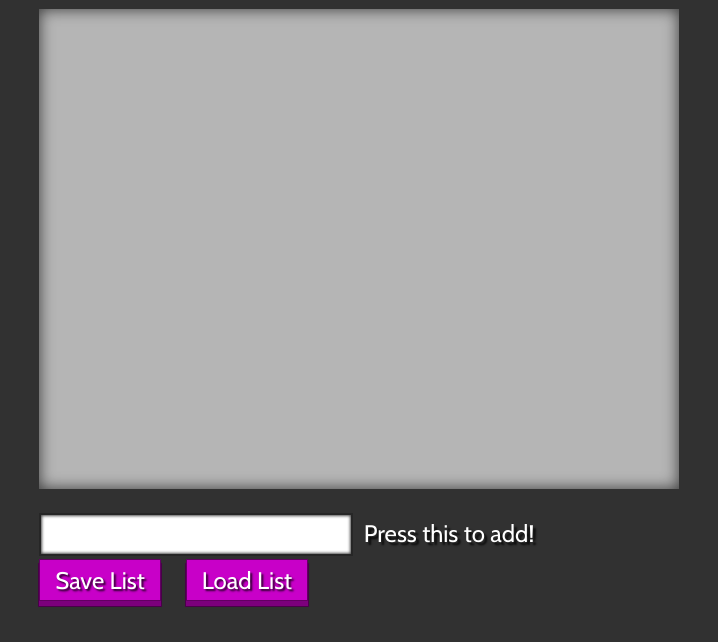
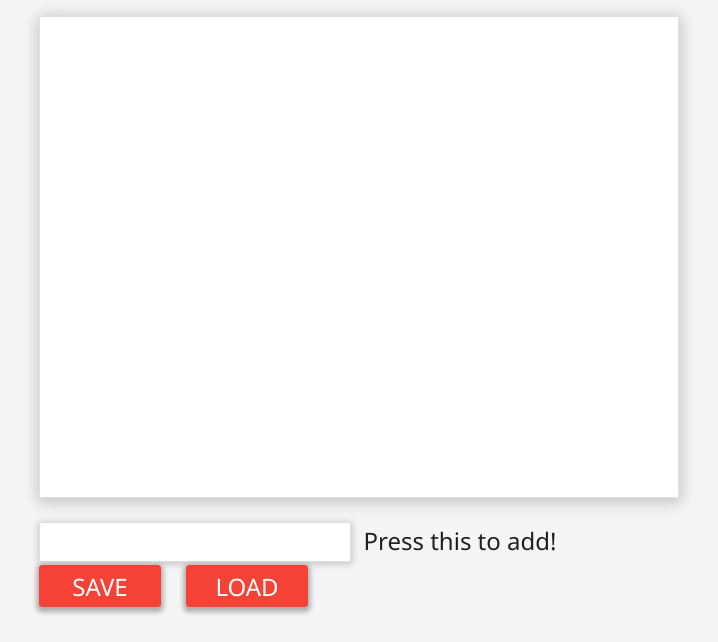
Before and after one commit to m1ksu/To-Do-List, a website: page src/index.pug in a window 1280 px wide. Shown: the part 158-800 px from the top of the page, without its empty margins (281-999 px from the left). Drawn offline with nearby package versions, Linux system fonts and the light colour scheme; files that its build step writes are made by us from their sources.

Commit message:
Site has a more of an material design look now.

```diff
--- a/src/index.pug
+++ b/src/index.pug
@@ -6,7 +6,7 @@ html
         meta(charset="utf-8")
         meta(name="viewport" content="width=device-width, initial-scale=1.0")
 
-        link(href="https://fonts.googleapis.com/css?family=Cabin"
+        link(href="https://fonts.googleapis.com/css?family=Noto+Sans"
             rel="stylesheet")
         link(rel="stylesheet", href="style.css")
 
@@ -17,7 +17,7 @@ html
     body
 
 
-        h1 The List:
+        h1 List:
 
         ul.list
 
@@ -27,8 +27,8 @@ html
         br.button-margin
 
         .save-button
-            span Save List
+            div SAVE
         span.storage-unav Local storage is not supported by this browser.
 
         .load-button
-            span Load List
+            div LOAD
--- a/src/style.sass
+++ b/src/style.sass
@@ -1,27 +1,37 @@
-$globaltextshadowcolor: rgba(0, 0, 0, .77)
-$globalbackgroundcolor: rgb(49, 49, 49)
-$globalcolor: #fff
+$globalshadowcolor: rgba(0, 0, 0, .3)
+$globalbackgroundcolor: #f5f5f5
+$globalcolor: #202020
 
 html,
 body
   background-color: $globalbackgroundcolor
   color: $globalcolor
 
-  font-family: 'Cabin', sans-serif
+  font-family: 'Noto Sans', sans-serif
   font-size: 24px
-
-  text-shadow: 3px 3px 2px $globaltextshadowcolor
 
 body
   margin: 6% auto 0
   width: 50%
 
+.list
+  $listbackgroundcolor: #fff
+  $listshadowcolor: rgba(0, 0, 0, .2)
+  $bordercolor: #e0e0e0
+
+  background: $listbackgroundcolor
+  border: 1px solid $bordercolor
+  box-shadow: 0 2.5px 15px 2.5px $listshadowcolor
+  height: 400px
+  overflow-y: scroll
+  padding: 40px
+
 .list-input
-  $insetcolor: rgba(0, 0, 0, .7)
-  $bordercolor: rgba(0, 0, 0, .85)
+  $insetcolor: rgba(0, 0, 0, .2)
+  $bordercolor: #e0e0e0
 
-  border: 2px solid $bordercolor
-  box-shadow: inset 0 0 3px 1px $insetcolor
+  border: 1px solid $bordercolor
+  box-shadow: 0 1px 7.5px 1.5px $insetcolor
   font-family: Cabin
   font-size: 16px
   font-weight: bold
@@ -30,20 +40,8 @@ body
   vertical-align: middle
   width: 300px
 
-
-.list
-  $listbackgroundcolor: rgb(181, 181, 181)
-  $listshadowcolor: rgba(0, 0, 0, .7)
-
-  background: $listbackgroundcolor
-  box-shadow: inset 0 0 15px 0 $listshadowcolor
-  height: 400px
-  overflow-y: scroll
-  padding: 40px
-
 .list-item
   margin-left: 4%
-  text-shadow: 0 0 6px #000, 3px 3px 2px $globaltextshadowcolor
 
   .remove-button
     font-size: 34px
@@ -60,37 +58,55 @@ body
     color: darken($globalcolor, 40%)
     cursor: pointer
 
-.login
-  margin-top: 30%
-
 .save-button,
 .load-button
-  $buttoncolor: rgba(200, 0, 200, 1)
+  $buttoncolor: #f44336
   $buttontextcolor: #fff
-  $buttonbordercolor: darken($buttoncolor, 20%)
+
+  animation-duration: .2s
+  animation-fill-mode: forwards
+  animation-name: hoverOut
 
   background: $buttoncolor
-  border: 1px solid $buttonbordercolor
-  box-shadow: 0 5px 0 darken($buttoncolor, 15%), 0 5px 0 1px darken($buttonbordercolor, 5%)
+  border: 1px solid $buttoncolor
+  border-radius: 3px
+  box-shadow: 0 2.5px 5px 2.5px $globalshadowcolor
   color: $buttontextcolor
   display: table-cell
   height: 40px
+  position: relative
   text-align: center
-  text-shadow: 2px 2px 2px $globaltextshadowcolor
   user-select: none
   width: 120px
 
+
   &:hover
+    animation-duration: .2s
+    animation-fill-mode: forwards
+    animation-name: hoverIn
     cursor: pointer
 
-  &:active
-    box-shadow: none
-    transform: translate(25px, 5px)
+  @keyframes hoverIn
+    to
+      background: darken($buttoncolor, 30%)
+      border: 1px solid darken($buttoncolor, 30%)
 
-  span
-    position: relative
-    top: 15%
-    transform: translateY(50%)
+  @keyframes hoverOut
+    from
+      background: darken($buttoncolor, 30%)
+      border: 1px solid darken($buttoncolor, 30%)
+
+    to
+      background-color: $buttoncolor
+      border: 1px solid $buttoncolor
+
+  div
+    font-size: 24px
+    left: 50%
+    position: absolute
+    top: 50%
+    transform: translate(-50%, -50%)
+    width: 100%
 
 .load-button
   transform: translateX(25px)
```
Also changed, not shown: build/index.html, build/style.css.
